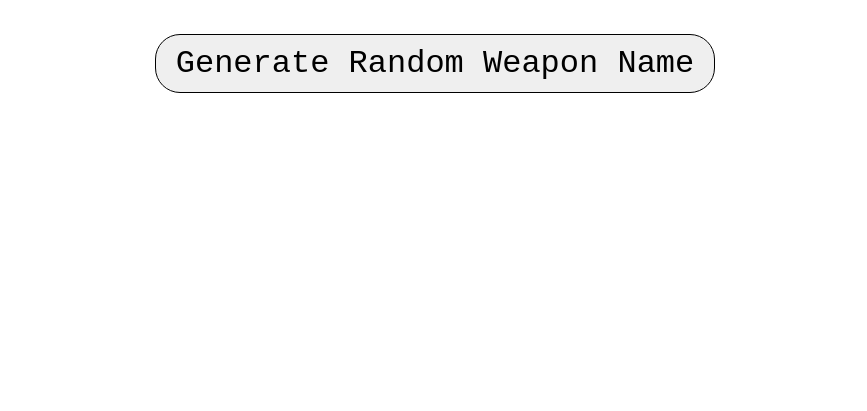
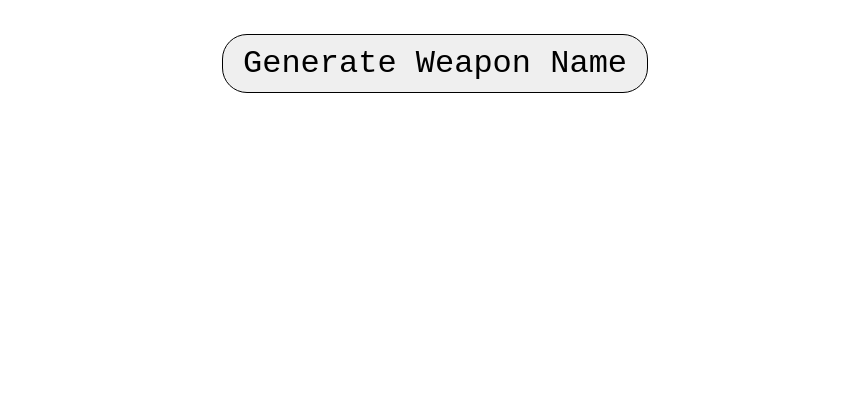
Before and after one commit to Jason-Smith-Code/mixed-messages, a plain HTML site: page index.html in a window 1280 px wide. Shown: the part 389-800 px from the top of the page, without its empty margins (205-1072 px from the left). Drawn offline with Linux system fonts and the light colour scheme.

Commit message:
updated all files

```diff
--- a/index.html
+++ b/index.html
@@ -14,7 +14,7 @@
             <p id="result">Your weapon will appear here</p>
         </div>
         <div class="button-container">
-            <button onclick="generateWeapon()">Generate Random Weapon Name</button>
+            <button onclick="generateWeapon()">Generate Weapon Name</button>
         </div>
 
 
```
Also changed, not shown: screenshot.jpg (added), 1 other file.
